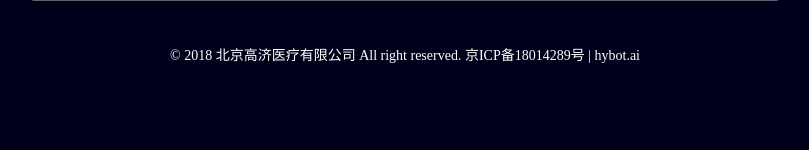
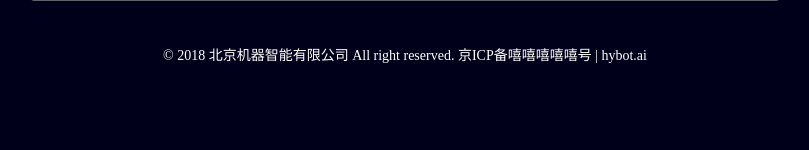
Before and after one commit to AIRob/hyper-bot, a Flask app: page /test in a window 1280 px wide. Shown: the part 650-800 px from the top of the page, without its empty margins (235-1044 px from the left). Run offline with Flask 2, Linux system fonts and the light colour scheme; parts of the project's set-up code (start-up, migrations or seed data) failed here and were passed over; some libraries are stand-ins or nearby versions; some web fonts are replaced.

Commit message:
Update index.html

```diff
--- a/templates/index.html
+++ b/templates/index.html
@@ -143,7 +143,7 @@
             <div class="footer-copyright" style="text-align:center;color:white">
                 <div class="container">
                     </br>
-                    &copy; 2018 北京高济医疗有限公司 All right reserved. 京ICP备18014289号 | hybot.ai
+                    &copy; 2018 北京机器智能有限公司 All right reserved. 京ICP备嘻嘻嘻嘻嘻号 | hybot.ai
                     </br>
                 </div>
             </div>
```
